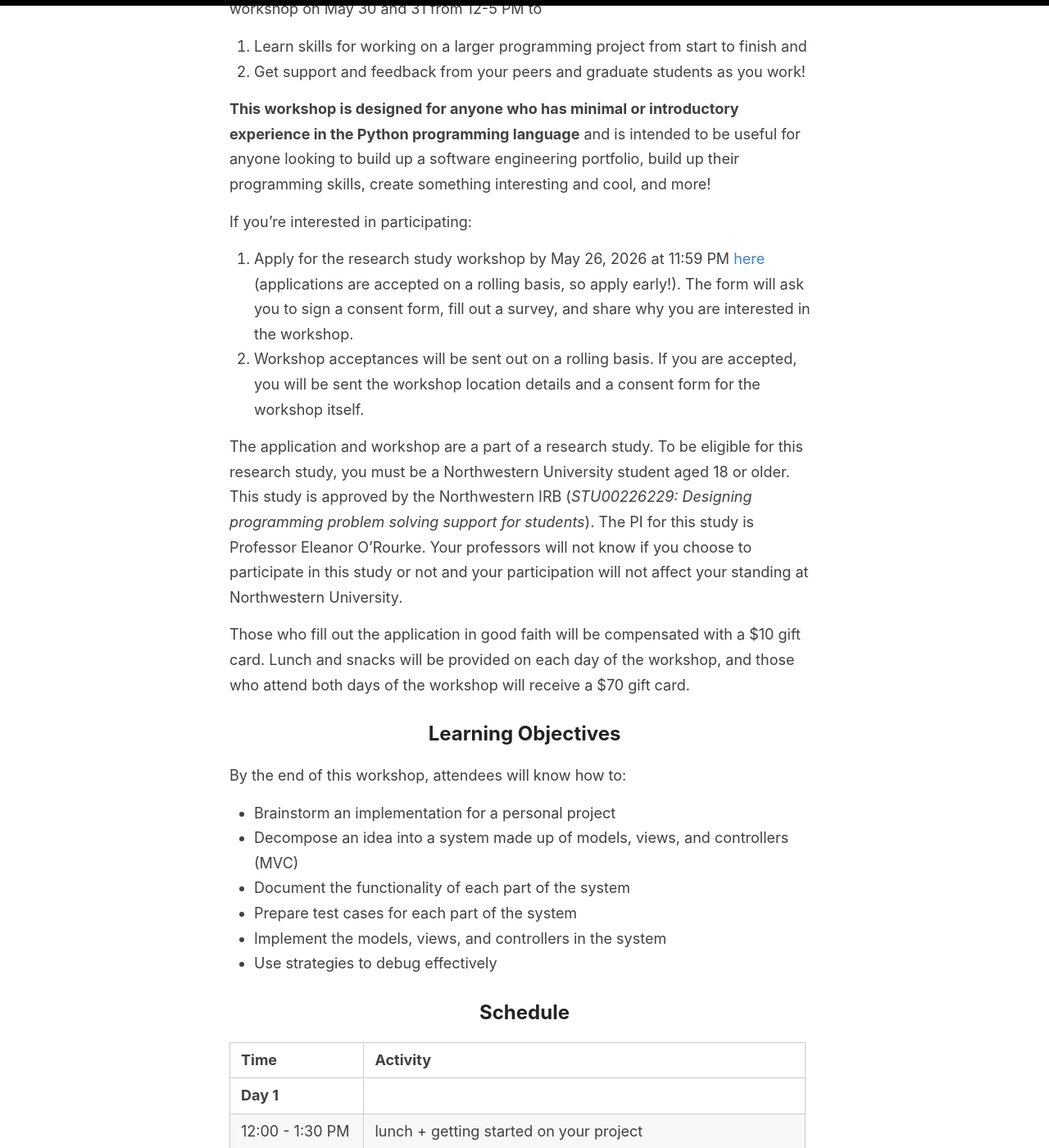
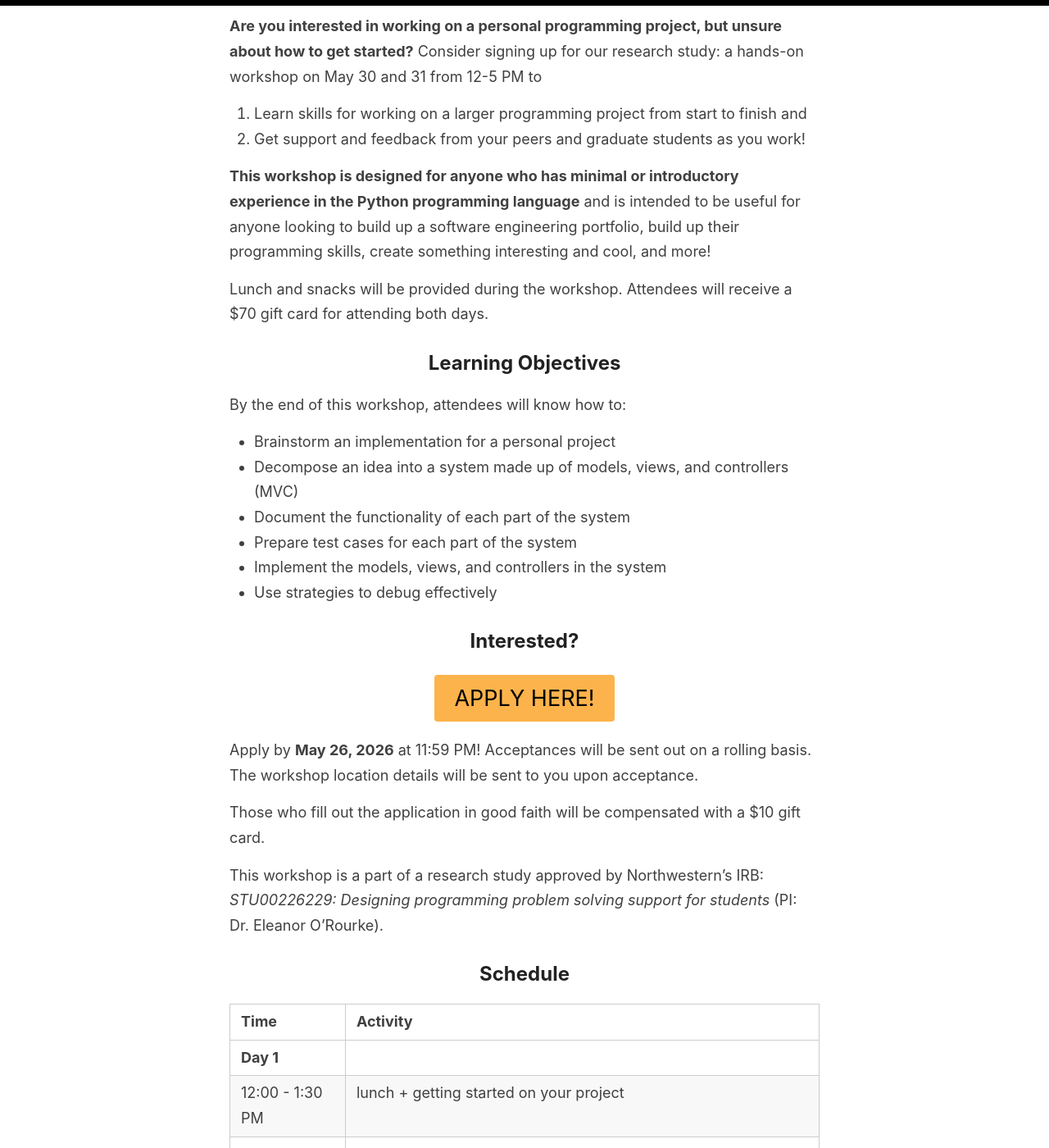
Before and after one commit to NUDelta/personal-project-workshop, a Jekyll site: the page built from index.md, in a window 1280 px wide and 1400 px high, scrolled down 479 px. Shown: the whole window at 82% size. Built offline with Jekyll 4.4.1, drawn with Linux system fonts in a browser that asks for light colours; our own code applies the rules of GitHub Pages for plain Markdown files; some of the changed text lies outside the part shown.

Commit message:
Revising website structure

```diff
--- /dev/null
+++ b/_includes/apply_button.html
@@ -0,0 +1,18 @@
+<div style="text-align: center; margin: 20px 0">
+  <a href="/apply"
+    ><button
+      style="
+        font-size: 1.5em;
+        padding: 12px 24px;
+        background-color: #fcb34c;
+        color: #000;
+        border: none;
+        border-radius: 4px;
+        cursor: pointer;
+        font-family: inherit;
+      "
+    >
+      APPLY HERE!
+    </button></a
+  >
+</div>
--- a/_layouts/default.html
+++ b/_layouts/default.html
@@ -29,6 +29,7 @@
 
             <nav>
               <a href="{{ site.baseurl }}/">Home</a>
+              <a href="{{ site.baseurl }}/apply">Apply!</a>
               <a href="{{ site.baseurl }}#learning-objectives">Learning Objectives</a>
               <a href="{{ site.baseurl }}#schedule">Schedule</a>
               <a href="{{ site.baseurl }}#organizers">Organizers</a>
--- a/index.md
+++ b/index.md
@@ -11,7 +11,9 @@ May 30-31, 2026 @ 12-5 PM
 
 Mudd Library, Northwestern University
 
-**Applications accepted on a rolling basis, due May 26! [Application link](https://northwestern.az1.qualtrics.com/jfe/form/SV_0NyQaLtByJe0HYO)**
+**Applications accepted on a rolling basis, due May 26!**
+
+{% include apply_button.html %}
 
 -----
 
@@ -22,14 +24,7 @@ Mudd Library, Northwestern University
 
 **This workshop is designed for anyone who has minimal or introductory experience in the Python programming language** and is intended to be useful for anyone looking to build up a software engineering portfolio, build up their programming skills, create something interesting and cool, and more!
 
-If you’re interested in participating:
-
-1. Apply for the research study workshop by May 26, 2026 at 11:59 PM [here](https://northwestern.az1.qualtrics.com/jfe/form/SV_0NyQaLtByJe0HYO) (applications are accepted on a rolling basis, so apply early!). The form will ask you to sign a consent form, fill out a survey, and share why you are interested in the workshop.
-2. Workshop acceptances will be sent out on a rolling basis. If you are accepted, you will be sent the workshop location details and a consent form for the workshop itself.
-
-The application and workshop are a part of a research study. To be eligible for this research study, you must be a Northwestern University student aged 18 or older. This study is approved by the Northwestern IRB (_STU00226229: Designing programming problem solving support for students_). The PI for this study is Professor Eleanor O’Rourke. Your professors will not know if you choose to participate in this study or not and your participation will not affect your standing at Northwestern University.
-
-Those who fill out the application in good faith will be compensated with a $10 gift card. Lunch and snacks will be provided on each day of the workshop, and those who attend both days of the workshop will receive a $70 gift card.
+Lunch and snacks will be provided during the workshop. Attendees will receive a $70 gift card for attending both days.
 
 ## Learning Objectives
 {: #learning-objectives}
@@ -43,6 +38,16 @@ By the end of this workshop, attendees will know how to:
 * Implement the models, views, and controllers in the system
 * Use strategies to debug effectively
 
+## Interested?
+
+{% include apply_button.html %}
+
+Apply by **May 26, 2026** at 11:59 PM! Acceptances will be sent out on a rolling basis. The workshop location details will be sent to you upon acceptance.
+
+Those who fill out the application in good faith will be compensated with a $10 gift card.
+
+This workshop is a part of a research study approved by Northwestern's IRB: _STU00226229: Designing programming problem solving support for students_ (PI: Dr. Eleanor O'Rourke).
+
 ## Schedule
 {: #schedule}
 
```
Also changed, not shown: other parts of index.md (+4 -5 lines), apply.md (added, +12 -0 lines).
